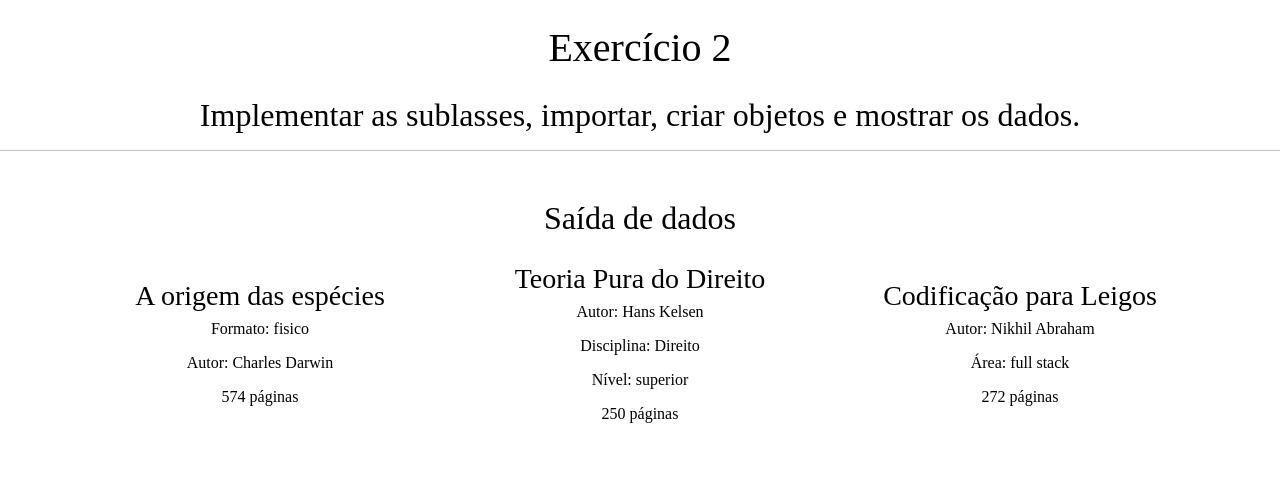
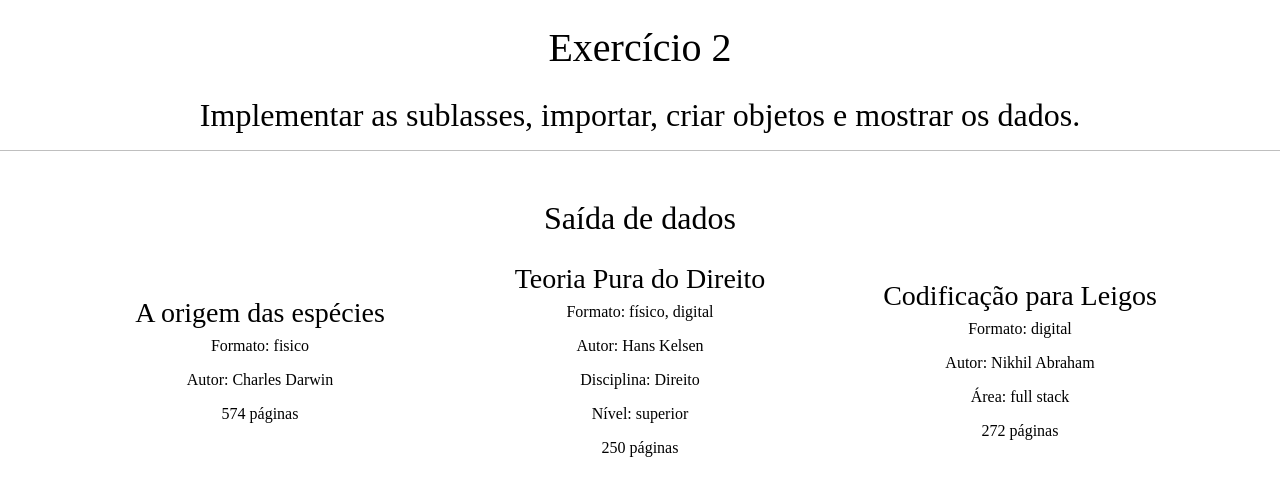
Before and after one commit to veronica-romano/exercicio-poo-1, a PHP site: page / in a window 1280 px wide. Shown: the top 496 px of the page. Run offline with PHP 8.4, Linux system fonts and the light colour scheme.

Commit message:
getters and setter reviewed

```diff
--- a/index.php
+++ b/index.php
@@ -26,21 +26,26 @@
         $livro3 = new LivroTProgramacao;
 
         $livro1->setTitulo('A origem das espécies');
-        $livro1->setFormato(['fisico', '']);
+        $livro1->setFormato(['fisico']);
         $livro1->setAutor(' Charles Darwin');
         $livro1->setPaginas(574);
 
 
+
         $livro2->setTitulo("Teoria Pura do Direito");
+        $livro2->setFormato(['físico', 'digital']);
         $livro2->setAutor("Hans Kelsen");
+        $livro2->setDisciplina('Direito');
+        $livro2->setNivel(['superior']);
         $livro2->setPaginas(250);
-        $livro2->setDisciplina('Direito');
-        $livro2->setNivel(['superior', '', '']);
+
 
         $livro3->setTitulo("Codificação para Leigos");
+        $livro3->setFormato(['digital']);
         $livro3->setAutor("Nikhil Abraham");
+        $livro3->setArea('full stack');
         $livro3->setPaginas(272);
-        $livro3->setArea('full stack');
+
 
     ?>
 
@@ -59,6 +64,7 @@
 
                 <div class="col">
                     <h3><?=$livro2->getTitulo()?></h3>
+                    <p>Formato: <?=$livro2->getFormato()?></p>
                     <p>Autor: <?=$livro2->getAutor()?></p>
                     <p>Disciplina: <?=$livro2->getDisciplina()?></p>
                     <p>Nível: <?=$livro2->getNivel()?></p>
@@ -67,6 +73,7 @@
 
                 <div class="col">
                     <h3><?=$livro3->getTitulo()?></h3>
+                    <p>Formato: <?=$livro3->getFormato()?></p>
                     <p>Autor: <?=$livro3->getAutor()?></p>
                     <p>Área: <?=$livro3->getArea()?></p>
                     <p><?=$livro3->getPaginas()?> páginas</p>
--- a/src/LivroTecnico.php
+++ b/src/LivroTecnico.php
@@ -6,7 +6,7 @@ class LivroTecnico extends Livro{
 
     public function getFormato(): string
     {
-        return implode('', $this->formato);
+        return implode(', ', $this->formato);
     }
     public function setFormato(array $formato): self
     {
```
